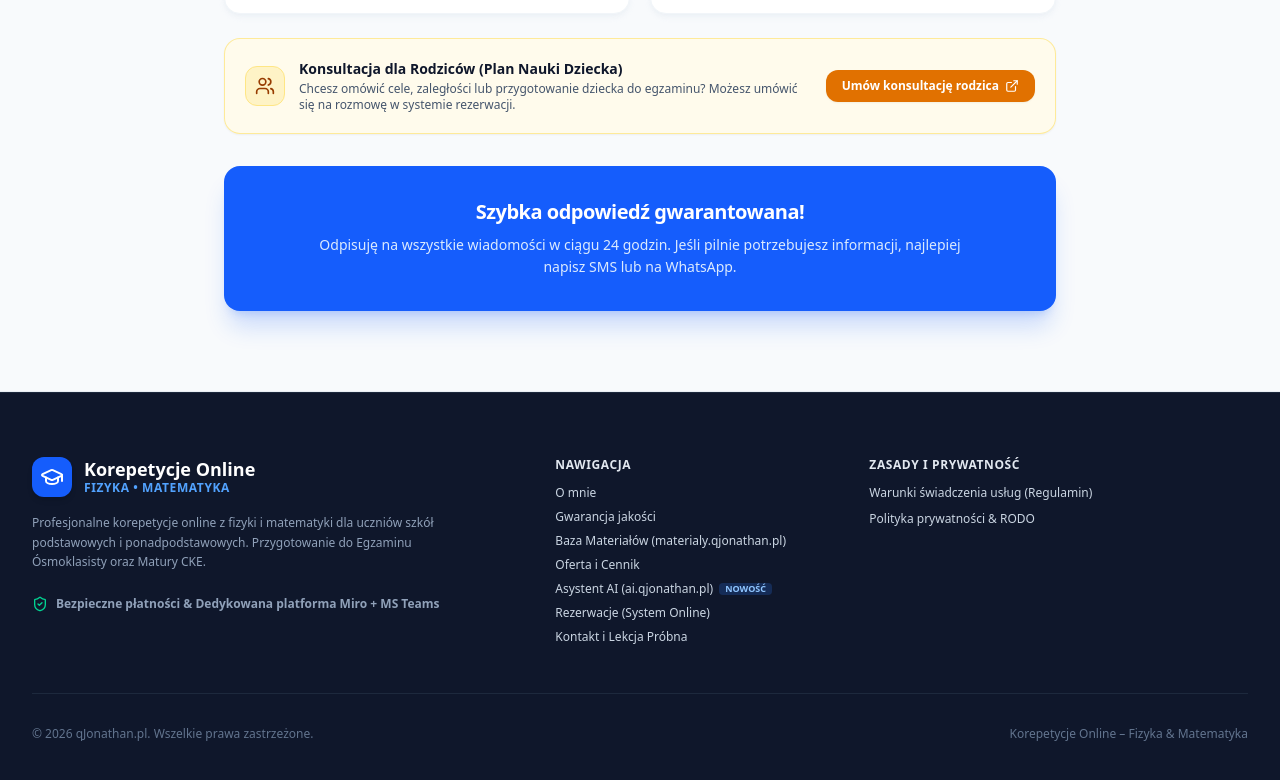
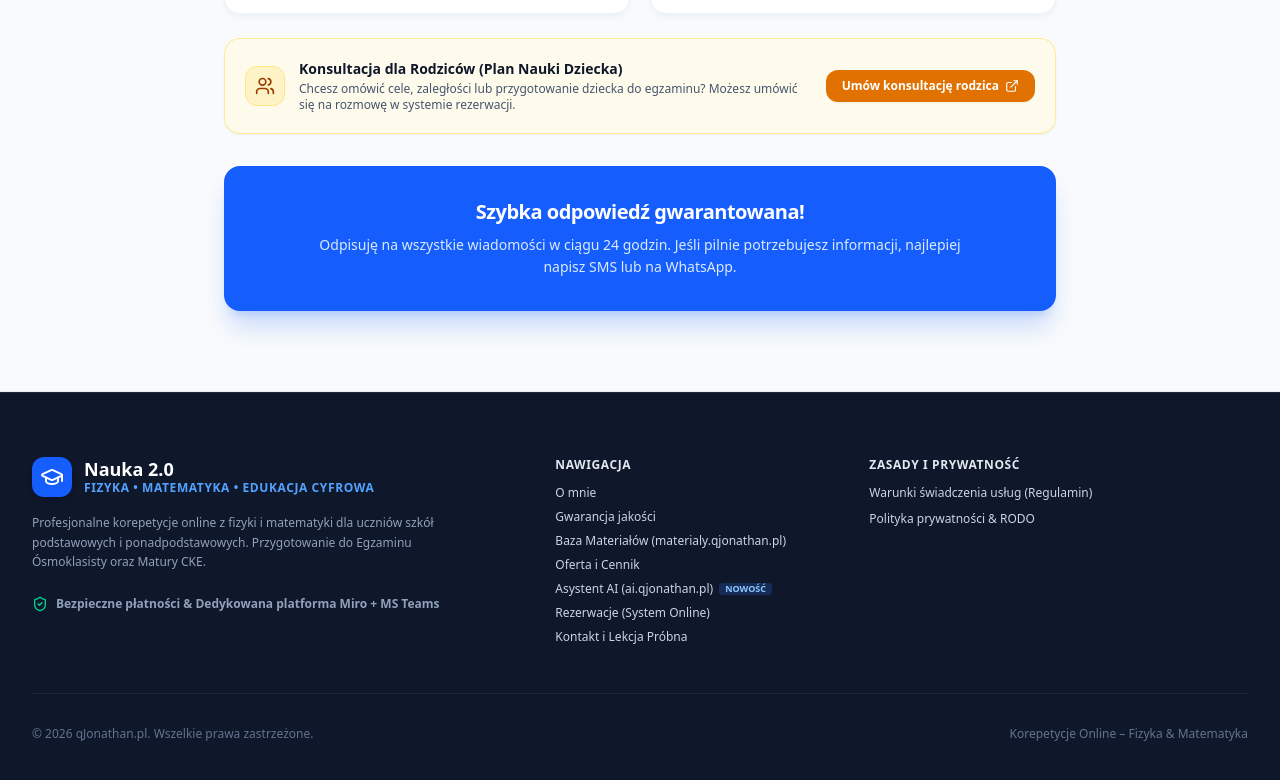
Before and after one commit to QJonathann/qjonathan, a React (Vite) app: page / in a window 1280 px wide. Shown: the part 7120-7900 px from the top of the page. Built offline with nearby package versions, Linux system fonts and the light colour scheme.

Commit message:
Update footer text for branding and subjects

```diff
--- a/src/components/Footer.tsx
+++ b/src/components/Footer.tsx
@@ -23,10 +23,10 @@ export const Footer: React.FC<FooterProps> = ({ onNavigate, onOpenTerms, onOpenP
               </div>
               <div className="flex flex-col">
                 <span className="text-lg font-bold text-white leading-tight">
-                  Korepetycje Online
+                  Nauka 2.0
                 </span>
                 <span className="text-xs font-semibold tracking-wider text-blue-400 uppercase">
-                  Fizyka • Matematyka
+                  Fizyka • Matematyka • Edukacja cyfrowa
                 </span>
               </div>
             </div>
```
